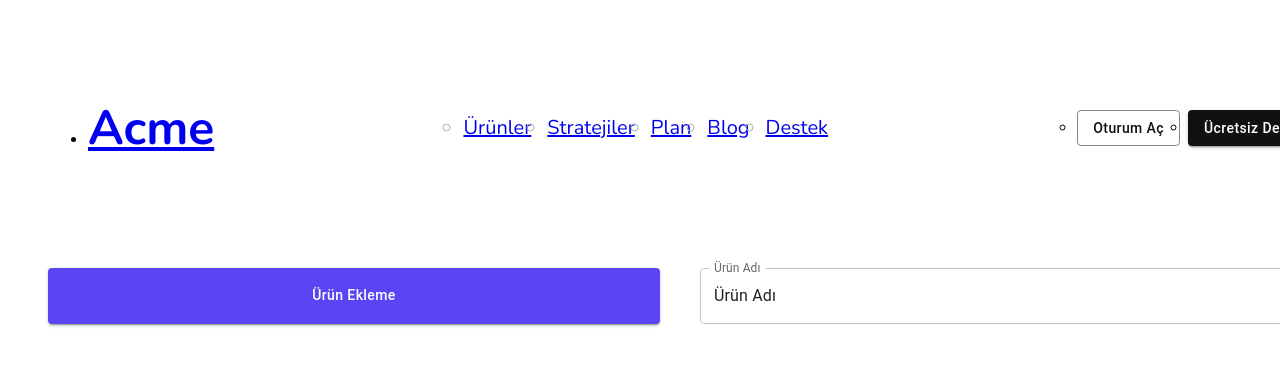
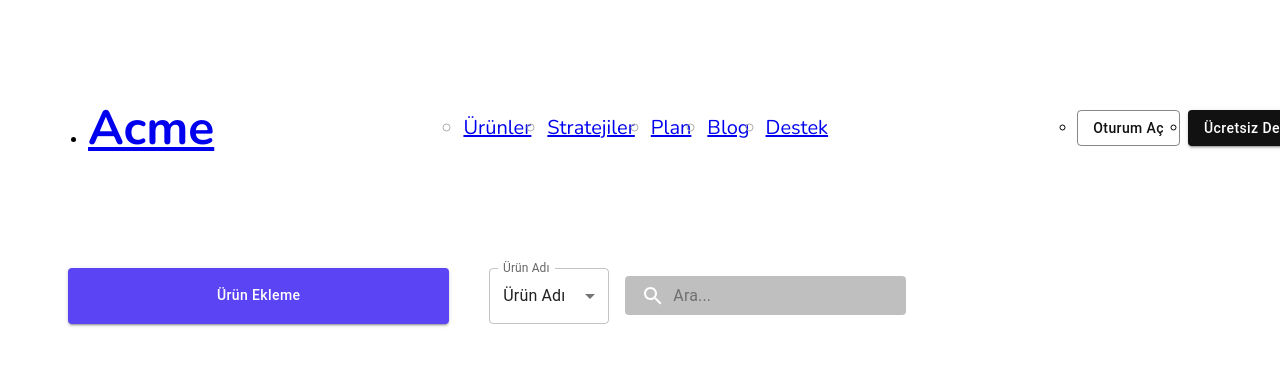
Before and after one commit to halilibrahimcelik/case-study-crud, a Next.js app: page /products in a window 1280 px wide. Shown: the top 366 px of the page. Built offline with nearby package versions, Linux system fonts and the light colour scheme; no server answers.

Commit message:
feat:searchbox component added.

```diff
--- a/src/app/containers/productContainer/index.tsx
+++ b/src/app/containers/productContainer/index.tsx
@@ -59,7 +59,7 @@ const ProductContainer = (props: Props) => {
   return (
     <Wrapper component="section">
       <ProductTheme>
-        <div className="py-5 grid grid-cols-1 md:grid-cols-2 gap-10">
+        <div className="py-5 grid grid-cols-1 md:grid-cols-3 xl:px-5 gap-10">
           <AddProduct />
           <SearchForm />
         </div>
--- a/src/app/containers/productContainer/searchProduct/index.tsx
+++ b/src/app/containers/productContainer/searchProduct/index.tsx
@@ -4,6 +4,53 @@ import InputLabel from "@mui/material/InputLabel";
 import MenuItem from "@mui/material/MenuItem";
 import FormControl from "@mui/material/FormControl";
 import Select, { SelectChangeEvent } from "@mui/material/Select";
+import { InputBase } from "@mui/material";
+import SearchIcon from "@mui/icons-material/Search";
+import { styled, alpha } from "@mui/material/styles";
+const Search = styled("div")(({ theme }) => ({
+  position: "relative",
+  borderRadius: theme.shape.borderRadius,
+  backgroundColor: alpha(theme.palette.common.black, 0.25),
+  "&:hover": {
+    backgroundColor: alpha(theme.palette.common.black, 0.25),
+  },
+  marginLeft: 0,
+
+  width: "100%",
+  [theme.breakpoints.up("sm")]: {
+    marginLeft: theme.spacing(1),
+    width: "auto",
+  },
+}));
+
+const SearchIconWrapper = styled("div")(({ theme }) => ({
+  padding: theme.spacing(0, 2),
+  height: "100%",
+  position: "absolute",
+  pointerEvents: "none",
+  display: "flex",
+  alignItems: "center",
+  justifyContent: "center",
+  color: "#fff",
+}));
+
+const StyledInputBase = styled(InputBase)(({ theme }) => ({
+  color: "inherit",
+  "& .MuiInputBase-input": {
+    padding: theme.spacing(1, 1, 1, 0),
+    // vertical padding + font size from searchIcon
+    paddingLeft: `calc(1em + ${theme.spacing(4)})`,
+    transition: theme.transitions.create("width"),
+    width: "100%",
+
+    [theme.breakpoints.up("md")]: {
+      width: "25ch",
+      "&:focus": {
+        width: "35ch",
+      },
+    },
+  },
+}));
 type Props = {};
 
 const SearchForm = (props: Props) => {
@@ -12,9 +59,8 @@ const SearchForm = (props: Props) => {
     event.target.value as string;
     setSearchCategory(event.target.value as string);
   };
-  console.log(searchCategory);
   return (
-    <div>
+    <div className="col-span-2 gap-2 flex items-center">
       <Box sx={{ minWidth: 120 }}>
         <FormControl fullWidth>
           <InputLabel id="demo-simple-select-label">
@@ -44,6 +90,17 @@ const SearchForm = (props: Props) => {
           </Select>
         </FormControl>
       </Box>
+      <Box>
+        <Search>
+          <SearchIconWrapper>
+            <SearchIcon />
+          </SearchIconWrapper>
+          <StyledInputBase
+            placeholder="Ara..."
+            inputProps={{ "aria-label": "search" }}
+          />
+        </Search>
+      </Box>
     </div>
   );
 };
```
